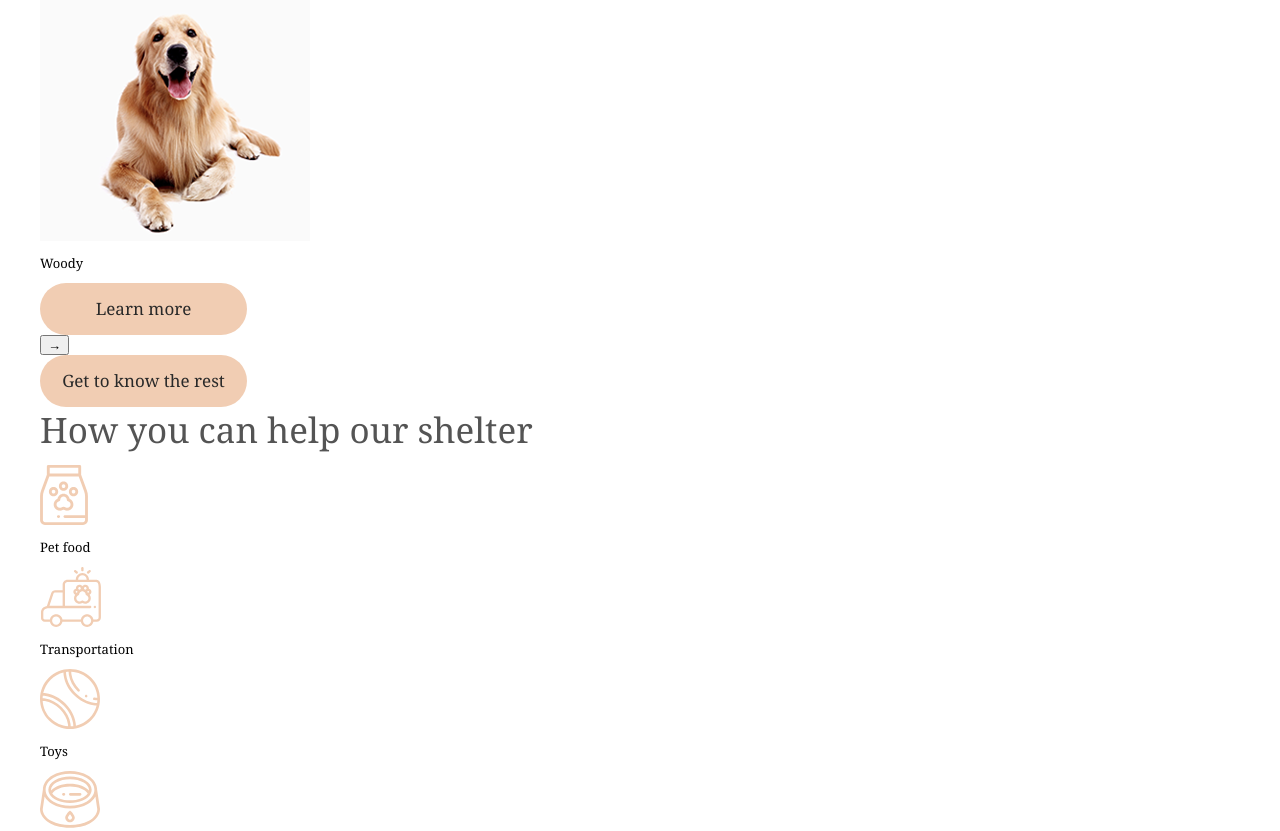
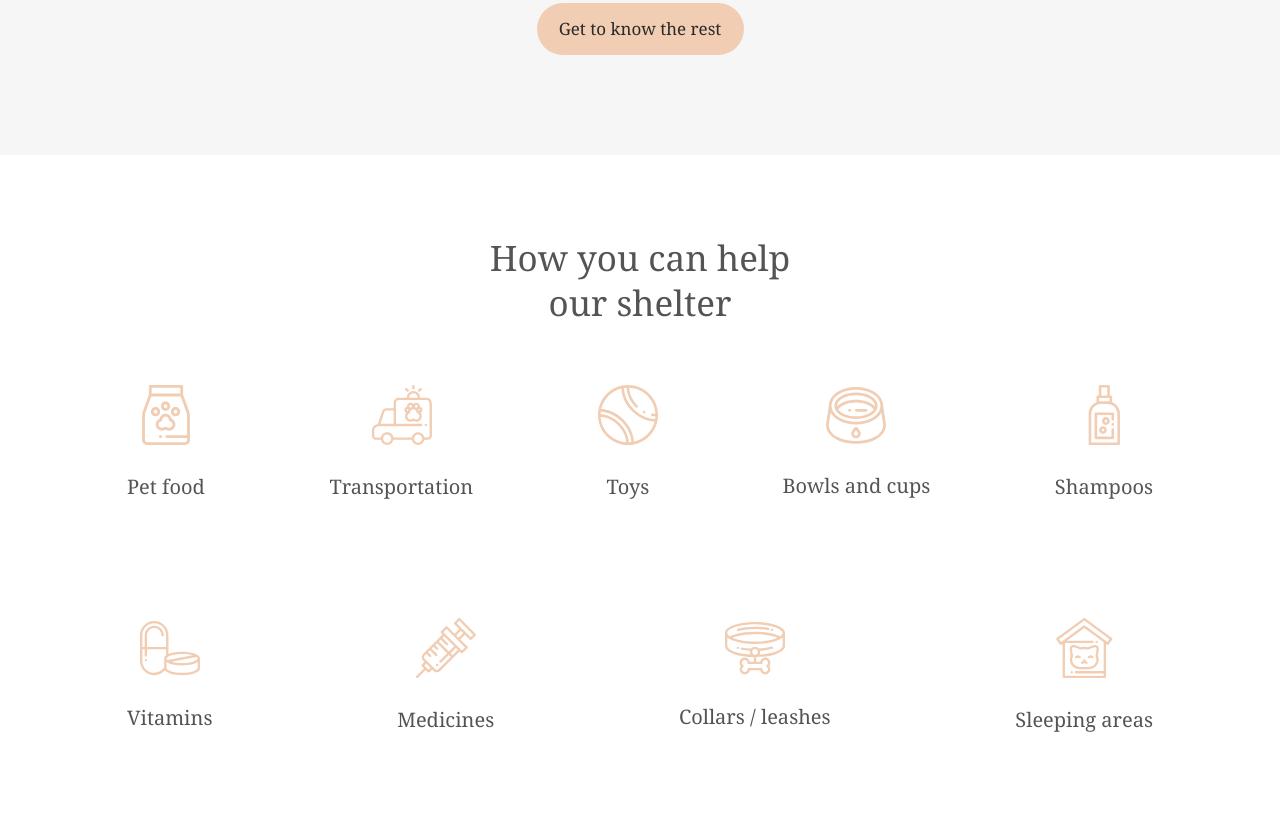
Before and after one commit to Pengu1Nus/Shelter, a plain HTML site: page src/index.html in a window 1280 px wide. Shown: the part 2222-3053 px from the top of the page. Drawn offline with Linux system fonts and the light colour scheme.

Commit message:
feat: add css for pets and help sections

```diff
--- a/src/index.html
+++ b/src/index.html
@@ -71,13 +71,11 @@
 
             <section class="pets">
                 <div class="wrapper">
-                    <div class="pets__flex">
-                        <div class="pets__top">
-                            <h3 class="pets__title title">Our friends who
-                                are looking for a house</h3>
-                        </div>
-                        <div class="pets__mid">
-                            <button class="pets__left-arrow">&larr;</button>
+                    <div class="pets__top">
+                        <h3 class="pets__title title">Our friends who <br>are looking for a house</h3>
+                    </div>
+                    <div class="pets__mid">
+                            <button class="pets__left-arrow arrow">&larr;</button>
                             <div class="pets__card">
                                 <img src="images/img/katrine.png" alt="pet katrine" class="pets__img">
                                 <p class="pets__card-name">Katrine</p>
@@ -93,11 +91,10 @@
                                 <p class="pets__card-name">Woody</p>
                                 <button class="pets__card-btn button">Learn more</button>
                             </div>
-                            <button class="pets__right-arrow">&rarr;</button>
-                        </div>
-                        <div class="pets__bot">
+                            <button class="pets__right-arrow arrow">&rarr;</button>
+                    </div>
+                    <div class="pets__bot">
                             <button class="pets__button button">Get to know the rest</button>
-                        </div>
                     </div>
                 </div>
             </section>
@@ -107,7 +104,7 @@
                     <h3 class="help__title title">How you can help
                         our shelter
                     </h3>
-                    <div class="help__flex">
+                    <div class="help__info">
                         <ul class="help__list">
                             <li class="help__list-item">
                                 <img src="images/icons/pet_food.svg" alt="pet food" class="help__list-icons">
--- a/src/styles/abstract/_constants.scss
+++ b/src/styles/abstract/_constants.scss
@@ -11,6 +11,7 @@ $links-text-color-normal: #CDCDCD;
 $links-color-active-hover: #FAFAFA;
 $text-primary-color: #FFFFFF;
 $title-primary-color: #4C4C4C;
+$background-color-light: #F6F6F6;
 
 
 //Sizes
--- a/src/styles/components/_about.scss
+++ b/src/styles/components/_about.scss
@@ -1,5 +1,5 @@
 .about {
-    padding-top: 80px;
+    padding: 80px 0 100px;
 }
 
 .about__flex {
--- /dev/null
+++ b/src/styles/components/_help.scss
@@ -0,0 +1,35 @@
+.help {
+    padding: 80px 0 100px;
+}
+
+.help__title {
+    display: block;
+    justify-content: center;
+    max-width: 308px;
+    text-align: center;
+    margin: 0 auto;
+}
+
+.help__info {
+    padding: 60px 87px 100px;
+}
+
+.help__list {
+    @extend %flex-alignment;
+    flex-wrap: wrap;
+    gap: 120px;
+    margin: 0;
+}
+
+.help__list-item {
+    display: flex;
+    flex-direction: column;
+    align-items: center;
+}
+
+.help__list-text {
+    margin: 0;
+    margin-top: 30px;
+    @include font($size: 2rem, $height: 2.3rem);
+    color: $header-main-color;
+}
--- /dev/null
+++ b/src/styles/components/_pets.scss
@@ -0,0 +1,60 @@
+.pets {
+    background-color: $background-color-light;
+    padding: 80px 0 100px;
+}
+
+.pets__title {
+    max-width: 400px;
+    margin: 0 auto;
+    text-align: center;
+}
+
+.pets__mid {
+    @extend %flex-alignment;
+    padding-top: 60px;
+}
+
+.arrow {
+    width: 52px;
+    height: 52px;
+    border-radius: 100px;
+    border: 2px solid $btn-color-normal-active;
+    color: $btn-text-color;
+    font-size: 2rem;
+    text-align: center;
+}
+
+.pets__card {
+    background: $links-color-active-hover;
+    border-radius: 9px;
+    max-width: 270px;
+    max-height: 435px;
+}
+
+.pets__card-name {
+    @extend %font-primary;
+    @include font($size: 2.0rem, $height: 2.3rem);
+    color: $header-main-color;
+    text-align: center;
+    margin: 0;
+    padding: 30px 0;
+}
+
+.pets__card-btn {
+    max-width: 187px;
+    display: block;
+    margin: 0 auto;
+    background-color: transparent;
+    border: 2px solid $btn-color-normal-active;
+    margin-bottom: 30px;
+}
+
+.pets__bot {
+    margin-top: 60px;
+    display: flex;
+    justify-content: center;
+}
+
+.pets__button {
+    max-width: 261px;
+}
--- a/src/styles/style.scss
+++ b/src/styles/style.scss
@@ -19,3 +19,5 @@
 //Components
 @import "components/start-screen";
 @import "components/about";
+@import "components/pets";
+@import "components/help";
```
Also changed, not shown: src/styles/css/style.min.css, 1 other file.
